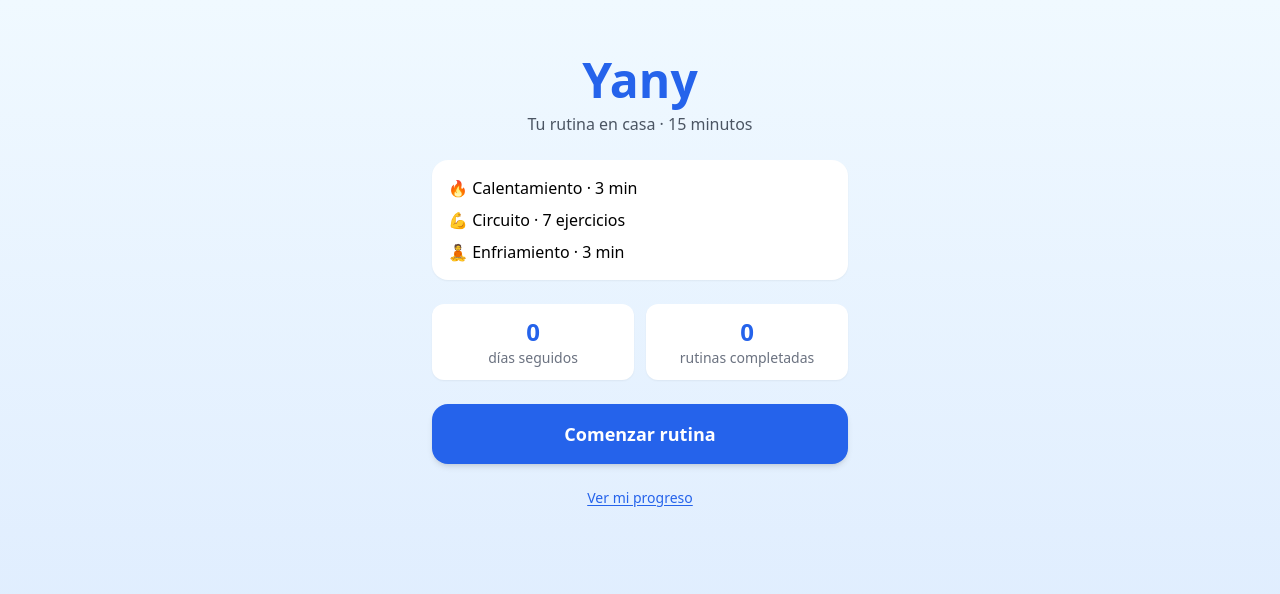
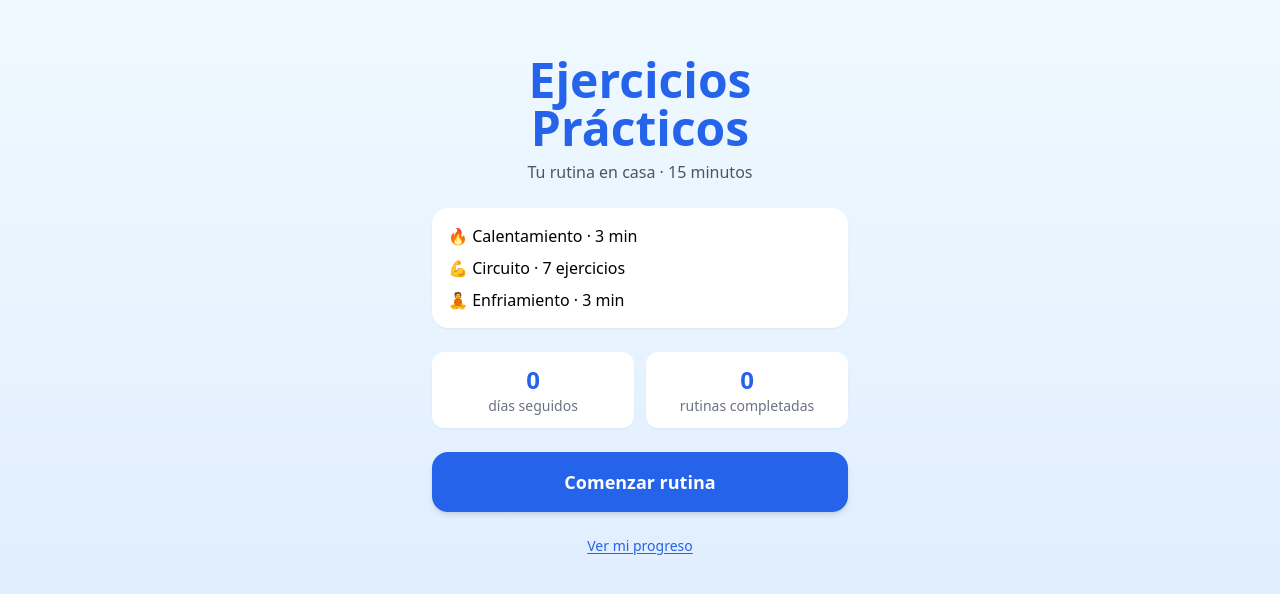
Before and after one commit to alexanderbacca/Yany, a React (Vite) app: page / in a window 1280 px wide. Shown: the top 594 px of the page. Built offline with nearby package versions, Linux system fonts and the light colour scheme.

Commit message:
Change title in renderStart from 'Yany' to 'Ejercicios Prácticos'

```diff
--- a/App.tsx
+++ b/App.tsx
@@ -60,7 +60,7 @@ const App: React.FC = () => {
 
   const currentStreak = computeCurrentStreak(sessions);
   const totalSessions = sessions.length;
-  const renderStart = (<div className="flex flex-col items-center gap-6 pt-10 text-center"><div><h1 className="text-5xl font-extrabold text-blue-600">Yany</h1><p className="mt-2 text-gray-600">Tu rutina en casa · 15 minutos</p></div><div className="w-full space-y-2 rounded-2xl bg-white p-4 text-left shadow-sm"><p>🔥 Calentamiento · 3 min</p><p>💪 Circuito · 7 ejercicios</p><p>🧘 Enfriamiento · 3 min</p></div>{sessions.length > 0 && <div className="w-full text-left"><h2 className="mb-2 text-sm font-semibold text-gray-600">Tu semana</h2><ProgressChart sessions={sessions} /></div>}<div className="grid w-full grid-cols-2 gap-3"><div className="rounded-xl bg-white p-3 shadow-sm"><p className="text-2xl font-bold text-blue-600">{currentStreak}</p><p className="text-sm text-gray-500">días seguidos</p></div><div className="rounded-xl bg-white p-3 shadow-sm"><p className="text-2xl font-bold text-blue-600">{totalSessions}</p><p className="text-sm text-gray-500">rutinas completadas</p></div></div><button onClick={handleStart} className="w-full rounded-2xl bg-blue-600 py-4 text-lg font-semibold text-white shadow-md active:scale-95">Comenzar rutina</button><button onClick={() => setAppState(AppState.HISTORY)} className="text-sm font-medium text-blue-600 underline underline-offset-2">Ver mi progreso</button></div>);
+  const renderStart = (<div className="flex flex-col items-center gap-6 pt-10 text-center"><div><h1 className="text-5xl font-extrabold text-blue-600"> Ejercicios Prácticos</h1><p className="mt-2 text-gray-600">Tu rutina en casa · 15 minutos</p></div><div className="w-full space-y-2 rounded-2xl bg-white p-4 text-left shadow-sm"><p>🔥 Calentamiento · 3 min</p><p>💪 Circuito · 7 ejercicios</p><p>🧘 Enfriamiento · 3 min</p></div>{sessions.length > 0 && <div className="w-full text-left"><h2 className="mb-2 text-sm font-semibold text-gray-600">Tu semana</h2><ProgressChart sessions={sessions} /></div>}<div className="grid w-full grid-cols-2 gap-3"><div className="rounded-xl bg-white p-3 shadow-sm"><p className="text-2xl font-bold text-blue-600">{currentStreak}</p><p className="text-sm text-gray-500">días seguidos</p></div><div className="rounded-xl bg-white p-3 shadow-sm"><p className="text-2xl font-bold text-blue-600">{totalSessions}</p><p className="text-sm text-gray-500">rutinas completadas</p></div></div><button onClick={handleStart} className="w-full rounded-2xl bg-blue-600 py-4 text-lg font-semibold text-white shadow-md active:scale-95">Comenzar rutina</button><button onClick={() => setAppState(AppState.HISTORY)} className="text-sm font-medium text-blue-600 underline underline-offset-2">Ver mi progreso</button></div>);
   const renderRunner = () => { const entry = queue[currentIndex]; if (!entry) return null; const displayStep = entry.isRest ? entry.afterRest : entry.step; if (!displayStep) return null; return <div className="flex flex-col gap-4"><div className="flex items-center justify-between text-sm text-gray-500"><button onClick={handleExit} aria-label="Salir de la rutina" className="px-2 text-xl leading-none text-gray-400">×</button><span className="font-semibold text-blue-600">{PHASE_LABEL[entry.phase]} · {entry.phaseIndex}/{entry.phaseTotal}</span></div><ExerciseCard step={displayStep} secondsLeft={secondsLeft} phaseLabel={PHASE_LABEL[entry.phase]} phaseColor={entry.isRest ? REST_COLOR : WORK_COLOR} isRest={entry.isRest} nextStep={entry.isRest ? entry.afterRest ?? null : null} onSkip={handleSkip} /></div>; };
   const renderSummary = () => !summaryStats ? null : <div className="flex flex-col items-center gap-6 pt-10 text-center"><div className="text-5xl">🎉</div><h2 className="text-2xl font-bold text-blue-600">{summaryStats.partial ? 'Sesión guardada' : '¡Rutina completada!'}</h2><div className="grid w-full grid-cols-3 gap-3"><div className="rounded-xl bg-white p-3 shadow-sm"><p className="text-xl font-bold text-blue-600">{formatMMSS(summaryStats.totalSec)}</p><p className="text-xs text-gray-500">tiempo total</p></div><div className="rounded-xl bg-white p-3 shadow-sm"><p className="text-xl font-bold text-blue-600">{summaryStats.exercisesDone}</p><p className="text-xs text-gray-500">ejercicios</p></div><div className="rounded-xl bg-white p-3 shadow-sm"><p className="text-xl font-bold text-blue-600">{summaryStats.streak}</p><p className="text-xs text-gray-500">días seguidos</p></div></div><button onClick={() => setAppState(AppState.START)} className="w-full rounded-2xl bg-blue-600 py-4 text-lg font-semibold text-white shadow-md active:scale-95">Volver al inicio</button></div>;
   const renderHistory = () => { const bestStreak = computeBestStreak(sessions); const lastTen = [...sessions].sort((a, b) => new Date(b.dateISO).getTime() - new Date(a.dateISO).getTime()).slice(0, 10); return <div className="flex flex-col gap-4"><div className="flex items-center gap-3"><button onClick={() => setAppState(AppState.START)} className="font-semibold text-blue-600">Volver</button><h2 className="text-xl font-bold text-blue-600">Mi progreso</h2></div><div className="grid grid-cols-2 gap-3"><div className="rounded-xl bg-white p-3 shadow-sm"><p className="text-2xl font-bold text-blue-600">{sessions.length}</p><p className="text-sm text-gray-500">rutinas totales</p></div><div className="rounded-xl bg-white p-3 shadow-sm"><p className="text-2xl font-bold text-blue-600">{bestStreak}</p><p className="text-sm text-gray-500">mejor racha</p></div></div><ProgressChart sessions={sessions} />{!lastTen.length ? <p className="text-center text-gray-500">Todavía no hay rutinas registradas.</p> : lastTen.map((s, idx) => <div key={idx} className="flex items-center justify-between rounded-xl bg-white p-3 shadow-sm"><span>{new Date(s.dateISO).toLocaleDateString('es-ES')}</span><span className="text-sm text-gray-500">{formatMMSS(s.durationSec)} · {s.exercisesDone} ej.</span><span>{s.completed ? '✓' : '·'}</span></div>)}</div>; };
```
